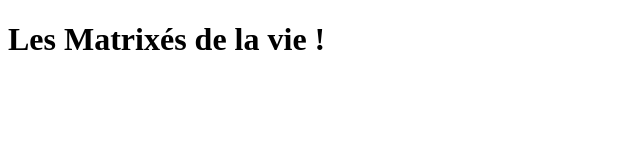
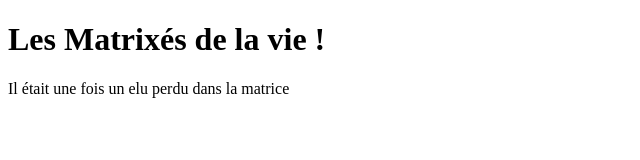
Before and after one commit to madmax-kane/matrix, a plain HTML site: page index.html in a window 1280 px wide. Shown: the whole page, without its empty margins (0-640 px from the left). Drawn offline with Linux system fonts and the light colour scheme.

Commit message:
new paragraph

```diff
--- a/index.html
+++ b/index.html
@@ -8,6 +8,9 @@
 </head>
 <body>
     <h1>Les Matrixés de la vie !</h1>
+    <div>
+        Il était une fois un elu perdu dans la matrice
+    </div>
 
 </body>
 </html>
```
